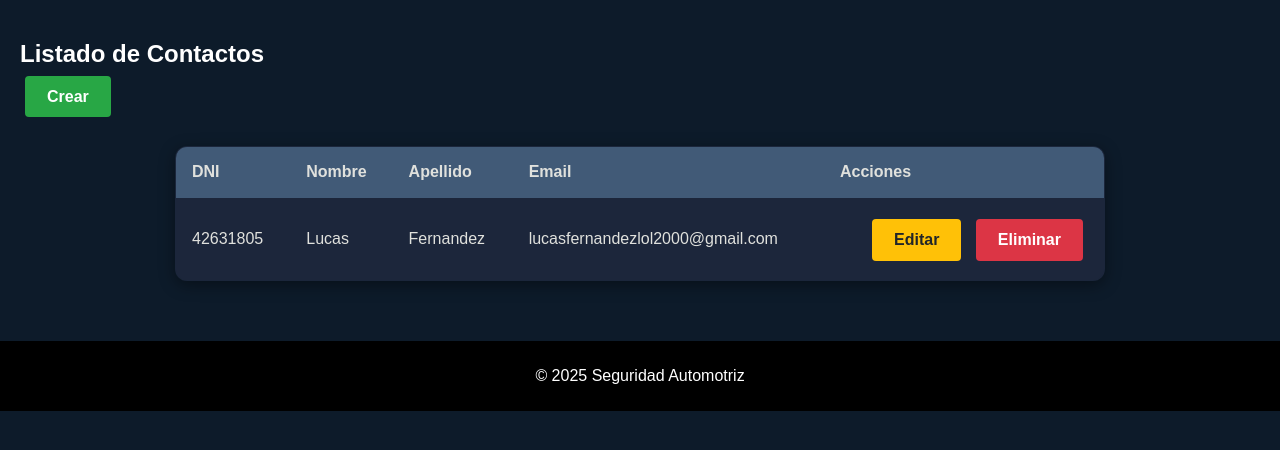
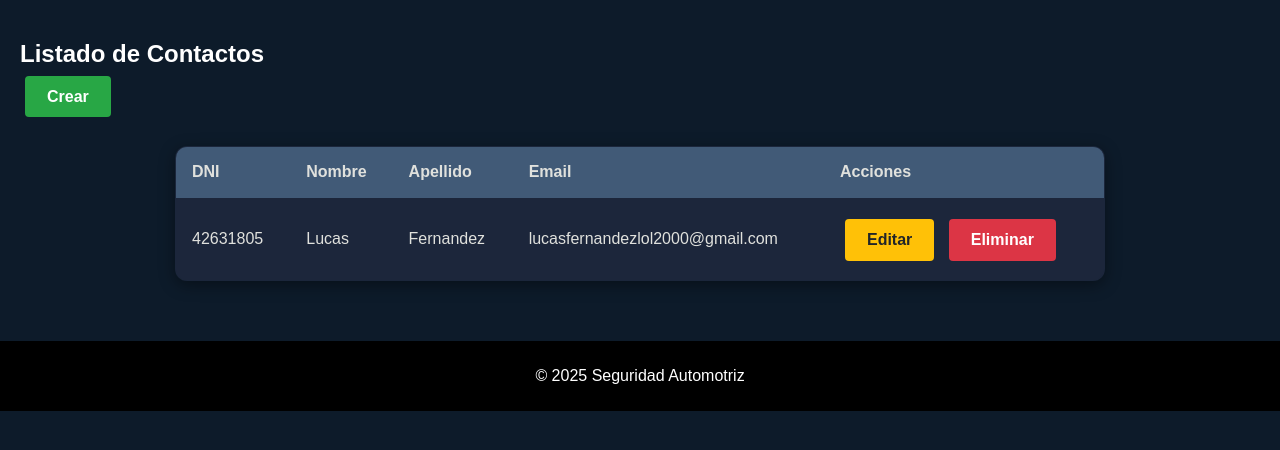
Before and after one commit to LuFernandez-dev/Proyecto-UIOTEC-2025, a Django app: page /contactos/ in a window 1280 px wide. Shown: the part 103-553 px from the top of the page. Run offline with Django 5.2, Linux system fonts and the light colour scheme; data comes from the database, SQL or seed files in the repository.

Commit message:
estilos.css

```diff
--- a/bloqueoSDCC/App/static/App/estilos.css
+++ b/bloqueoSDCC/App/static/App/estilos.css
@@ -173,13 +173,18 @@ footer {
     font-weight: bold;
 }
 
+.tabla-contactos th:last-child,
+.tabla-instalaciones th:last-child,
+.tabla-tecnico th:last-child,
+.tabla-versionproducto th:last-child,
+.tabla-ventas th:last-child,
+.tabla-contactos td:last-child,
+.tabla-instalaciones td:last-child,
 .tabla-tecnico td:last-child,
-.tabla-ventas td:last-child,
-.tabla-contactos td:last-child,
 .tabla-versionproducto td:last-child,
-.tabla-instalaciones td:last-child {
-    white-space: nowrap;
-    text-align: right;
+.tabla-ventas td:last-child {
+text-align: left;
+padding-left: 16px;
 }
 
 .tabla-versionproducto .btn-actualizar,
```
